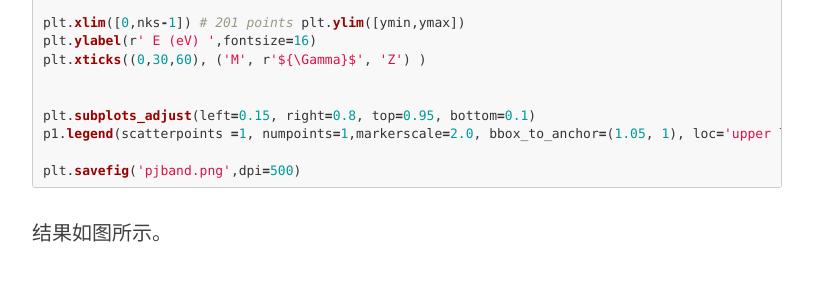
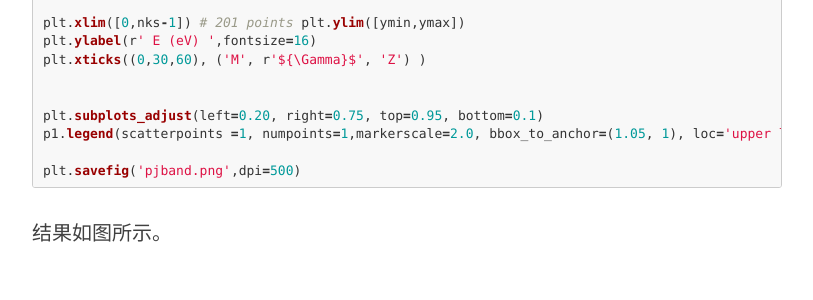
Before and after one commit to yyyu200/DFTbook, a Jekyll site: the page built from _posts/2019-04-01-HandsOn.md, in a window 1280 px wide and 900 px high, scrolled down 39109 px. Shown: the part 152-452 px from the top of the window, without its empty margins (233-1046 px from the left). Built offline with Jekyll 4.4.1, drawn with Linux system fonts in a browser that asks for light colours; nearby versions of some CDN libraries; formulas are drawn with MathJax 3; comment, search, counter and statistics services are not loaded.

Commit message:
modify at20190911-11:21:54-aliyun

```diff
--- a/_posts/2019-04-01-HandsOn.md
+++ b/_posts/2019-04-01-HandsOn.md
@@ -1422,7 +1422,7 @@ plt.ylabel(r' E (eV) ',fontsize=16)
 plt.xticks((0,30,60), ('M', r'${\Gamma}$', 'Z') )
 
 
-plt.subplots_adjust(left=0.15, right=0.8, top=0.95, bottom=0.1)
+plt.subplots_adjust(left=0.20, right=0.75, top=0.95, bottom=0.1)
 p1.legend(scatterpoints =1, numpoints=1,markerscale=2.0, bbox_to_anchor=(1.05, 1), loc='upper left', borderaxespad=0.)
 
 plt.savefig('pjband.png',dpi=500)
```
